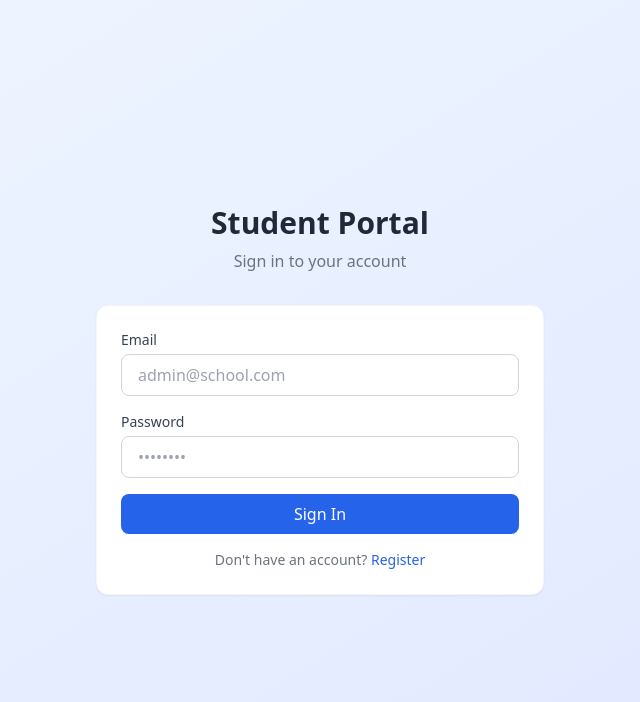
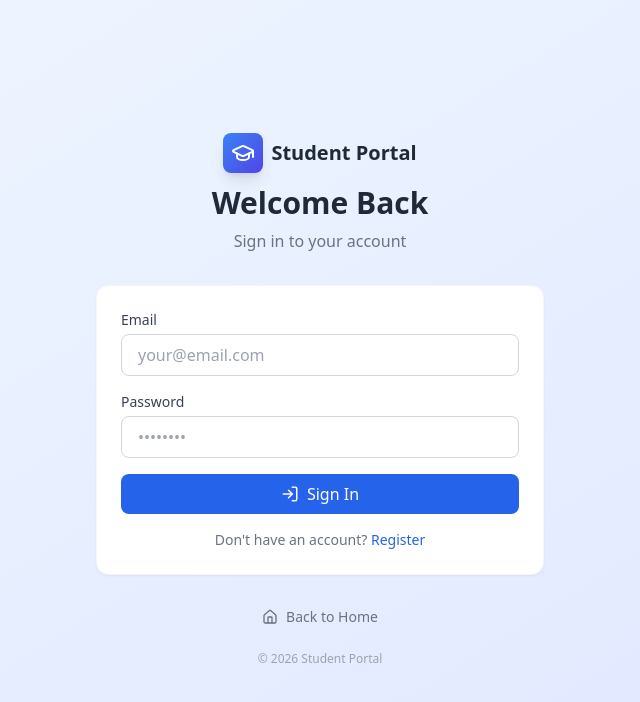
Before and after one commit to bini1695/Student-Portal, a Next.js app in the folder apps/web/: page /login in a window 1280 px wide. Shown: the top 702 px of the page, without its empty margins (320-960 px from the left). Built offline with nearby package versions, Linux system fonts and the light colour scheme; no server answers.

Commit message:
update login/page.tsx

```diff
--- a/apps/web/src/app/(auth)/login/page.tsx
+++ b/apps/web/src/app/(auth)/login/page.tsx
@@ -1,9 +1,9 @@
 'use client';
-import { useState } from 'react';
+import { useState, useEffect } from 'react';
+import Link from 'next/link';
 import { useRouter } from 'next/navigation';
-import Link from 'next/link';
+import { GraduationCap, LogIn, Home } from 'lucide-react';
 import api from '@/lib/api';
-import { useAuth } from '@/store/authStore';
 
 const ROLE_ROUTES: Record<string, string> = {
   super_admin: '/super-admin',
@@ -16,11 +16,28 @@ const ROLE_ROUTES: Record<string, string> = {
 
 export default function LoginPage() {
   const router = useRouter();
-  const { login } = useAuth();
   const [email, setEmail] = useState('');
   const [password, setPassword] = useState('');
   const [error, setError] = useState('');
   const [loading, setLoading] = useState(false);
+  const [checked, setChecked] = useState(false);
+
+  useEffect(() => {
+    const token = localStorage.getItem('token');
+    const userData = localStorage.getItem('user');
+
+    if (token && userData) {
+      try {
+        const user = JSON.parse(userData);
+        const target = ROLE_ROUTES[user.role];
+        if (target) {
+          window.location.href = target;
+          return;
+        }
+      } catch {}
+    }
+    setChecked(true);
+  }, []);
 
   const handleSubmit = async (e: React.FormEvent) => {
     e.preventDefault();
@@ -31,27 +48,51 @@ export default function LoginPage() {
       const res = await api.post('/auth/login', { email, password });
       const { accessToken, user } = res.data;
 
-      login(accessToken, user);
+      if (!accessToken || !user?.role) {
+        setError('Invalid login response');
+        setLoading(false);
+        return;
+      }
 
-      const target = ROLE_ROUTES[user.role] || '/login';
-      router.push(target);
+      localStorage.setItem('token', accessToken);
+      localStorage.setItem('user', JSON.stringify(user));
+      document.cookie = `access_token=${accessToken}; path=/; max-age=604800`;
+      document.cookie = `user_role=${user.role}; path=/; max-age=604800`;
+
+      const target = ROLE_ROUTES[user.role] || '/';
+      window.location.href = target;
     } catch (err: any) {
       setError(err.response?.data?.message || 'Login failed');
-    } finally {
       setLoading(false);
     }
   };
 
+  if (!checked) {
+    return (
+      <div className="min-h-screen flex items-center justify-center">
+        <div className="animate-spin rounded-full h-8 w-8 border-b-2 border-blue-600"></div>
+      </div>
+    );
+  }
+
   return (
     <div className="w-full max-w-md">
       <div className="text-center mb-8">
-        <h1 className="text-3xl font-bold text-gray-800">Student Portal</h1>
+        <div className="inline-flex items-center gap-2 mb-3">
+          <div className="p-2 bg-gradient-to-br from-blue-500 to-indigo-600 rounded-lg shadow-lg">
+            <GraduationCap className="text-white" size={24} />
+          </div>
+          <span className="text-xl font-bold text-gray-800">Student Portal</span>
+        </div>
+        <h1 className="text-3xl font-bold text-gray-800">Welcome Back</h1>
         <p className="text-gray-500 mt-2">Sign in to your account</p>
       </div>
 
       <form onSubmit={handleSubmit} className="card space-y-4">
         {error && (
-          <div className="bg-red-50 text-red-600 p-3 rounded-lg text-sm">{error}</div>
+          <div className="bg-red-50 text-red-600 p-3 rounded-lg text-sm">
+            {error}
+          </div>
         )}
 
         <div>
@@ -61,7 +102,7 @@ export default function LoginPage() {
             className="input"
             value={email}
             onChange={(e) => setEmail(e.target.value)}
-            placeholder="admin@school.com"
+            placeholder="your@email.com"
             required
           />
         </div>
@@ -81,18 +122,34 @@ export default function LoginPage() {
         <button
           type="submit"
           disabled={loading}
-          className="btn btn-primary w-full"
+          className="btn btn-primary w-full flex items-center justify-center gap-2"
         >
+          <LogIn size={18} />
           {loading ? 'Signing in...' : 'Sign In'}
         </button>
 
         <p className="text-center text-sm text-gray-500">
           Don&apos;t have an account?{' '}
-          <Link href="/register" className="text-blue-600 hover:underline">
+          <Link href="/register" className="text-blue-600 hover:underline font-medium">
             Register
           </Link>
         </p>
       </form>
+
+      {/* Back to Home — AT THE BOTTOM */}
+      <div className="mt-6 text-center">
+        <Link
+          href="/"
+          className="inline-flex items-center gap-2 text-sm text-gray-500 hover:text-blue-600 transition px-4 py-2 rounded-lg hover:bg-gray-100"
+        >
+          <Home size={16} />
+          Back to Home
+        </Link>
+      </div>
+
+      <p className="text-center text-xs text-gray-400 mt-4">
+        © {new Date().getFullYear()} Student Portal
+      </p>
     </div>
   );
 }
```
